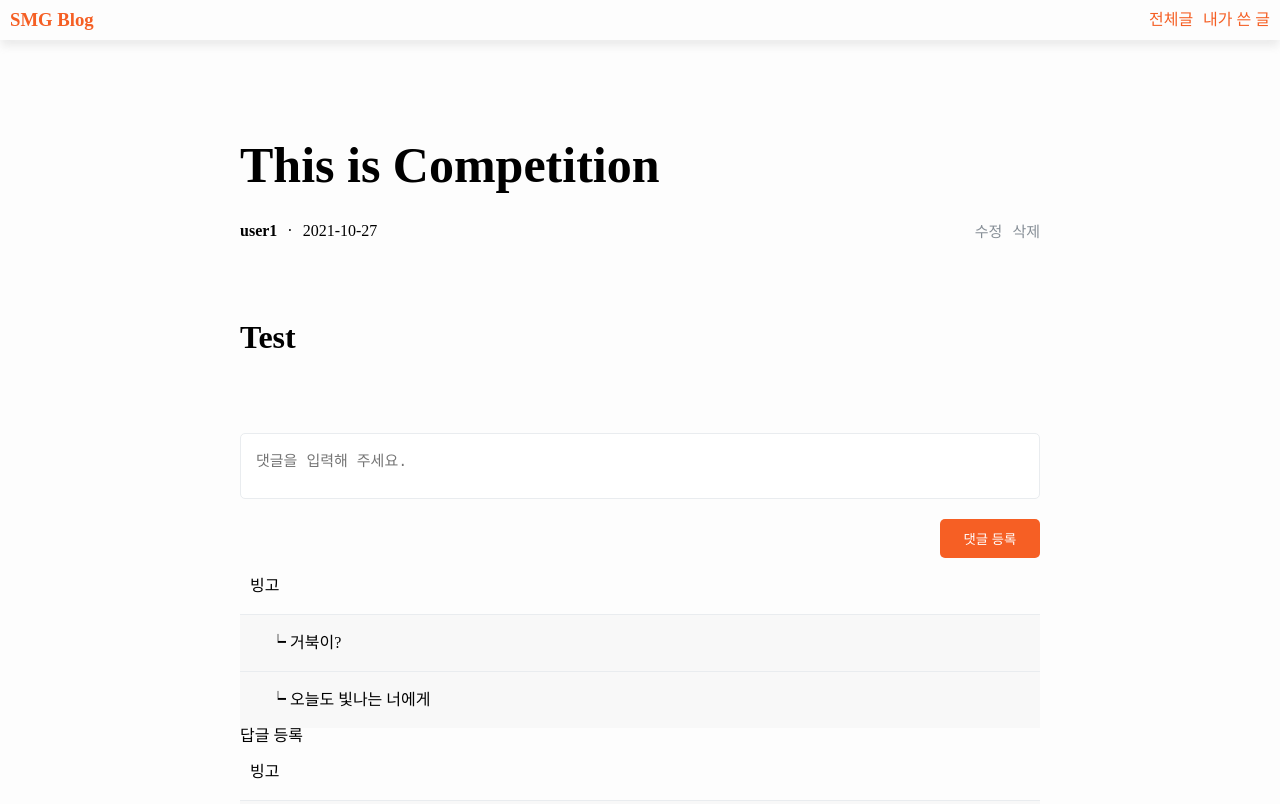
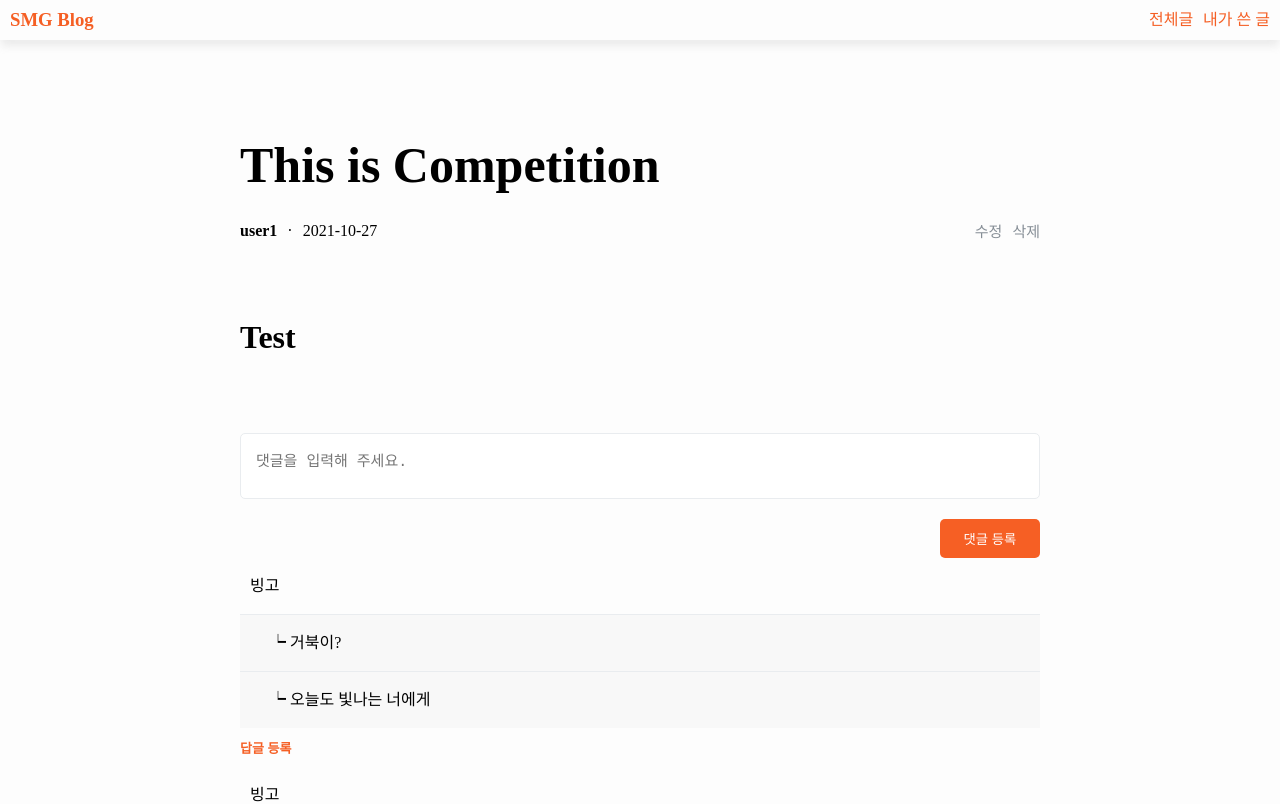
Before and after one commit to ag502/smg-blog, a React app in the folder frontend/: page /post/1 in a window 1280 px wide. Shown: the top 804 px of the page. Built offline with nearby package versions, Linux system fonts and the light colour scheme.

Commit message:
Add reply comment enroll component

```diff
--- a/frontend/src/components/postView/PostFooter.jsx
+++ b/frontend/src/components/postView/PostFooter.jsx
@@ -1,9 +1,19 @@
-import React from 'react';
+import React, { useState } from 'react';
 import styled from 'styled-components';
 
 import PostComments from './PostComments';
 
 function PostFooter({ comments }) {
+    const [curActiveTextArea, setActiveTextArea] = useState(-1);
+
+    const handleClickReplyBtn = (idx) => () => {
+        if (idx === curActiveTextArea) {
+            setActiveTextArea(-1);
+        } else {
+            setActiveTextArea(idx);
+        }
+    };
+
     return (
         <PostCommentContainer>
             <CommentEnroll>
@@ -13,7 +23,15 @@ function PostFooter({ comments }) {
             {comments.map((comment, idx) => (
                 <CommentListContainer key={idx}>
                     <PostComments comment={comment} />
-                    <ReplyButton type='button'>답글 등록</ReplyButton>
+                    <ReplyButton type='button' onClick={handleClickReplyBtn(idx)}>
+                        {curActiveTextArea === idx ? '숨기기' : '답글 등록'}
+                    </ReplyButton>
+                    {curActiveTextArea === idx && (
+                        <>
+                            <CommentInput placeholder='댓글을 입력해 주세요.' />
+                            <CommentEnrollButton type='button'>답글 등록</CommentEnrollButton>
+                        </>
+                    )}
                 </CommentListContainer>
             ))}
         </PostCommentContainer>
@@ -49,6 +67,11 @@ const CommentEnrollButton = styled.button`
 
 const CommentListContainer = styled.div``;
 
-const ReplyButton = styled.div``;
+const ReplyButton = styled.button`
+    color: #f55f24;
+    font-size: 13px;
+    font-weight: bold;
+    margin: 10px 0px;
+`;
 
 export default PostFooter;
```
